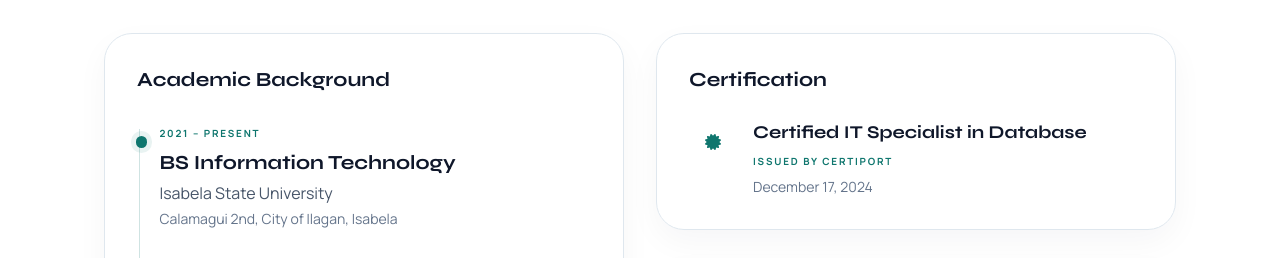
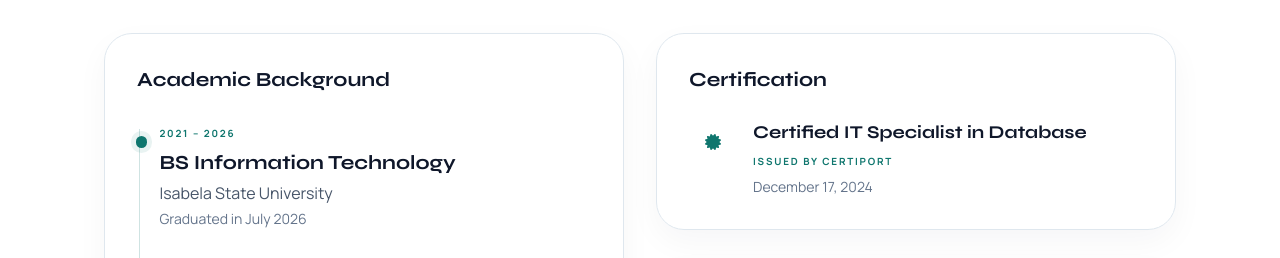
Before and after one commit to frncsndy/myPortfolio, a plain HTML site: page index.html in a window 1280 px wide. Shown: the part 3825-4083 px from the top of the page. Drawn offline with nearby package versions, Linux system fonts and the light colour scheme.

Commit message:
Add files via upload

```diff
--- a/index.html
+++ b/index.html
@@ -597,10 +597,10 @@
               <h3 class="font-display text-xl font-bold text-slate-900">Academic Background</h3>
               <div class="timeline-line mt-8 space-y-8">
                 <div class="timeline-item relative">
-                  <p class="text-[0.62rem] font-bold uppercase tracking-[0.18em] text-accent">2021 – Present</p>
+                  <p class="text-[0.62rem] font-bold uppercase tracking-[0.18em] text-accent">2021 – 2026</p>
                   <h4 class="mt-2 font-display text-xl font-bold text-slate-900">BS Information Technology</h4>
                   <p class="mt-1 text-base text-slate-600">Isabela State University</p>
-                  <p class="mt-1 text-sm text-slate-500">Calamagui 2nd, City of Ilagan, Isabela</p>
+                  <p class="mt-1 text-sm text-slate-500">Graduated in July 2026</p>
                 </div>
 
                 <div class="timeline-item relative">
```
